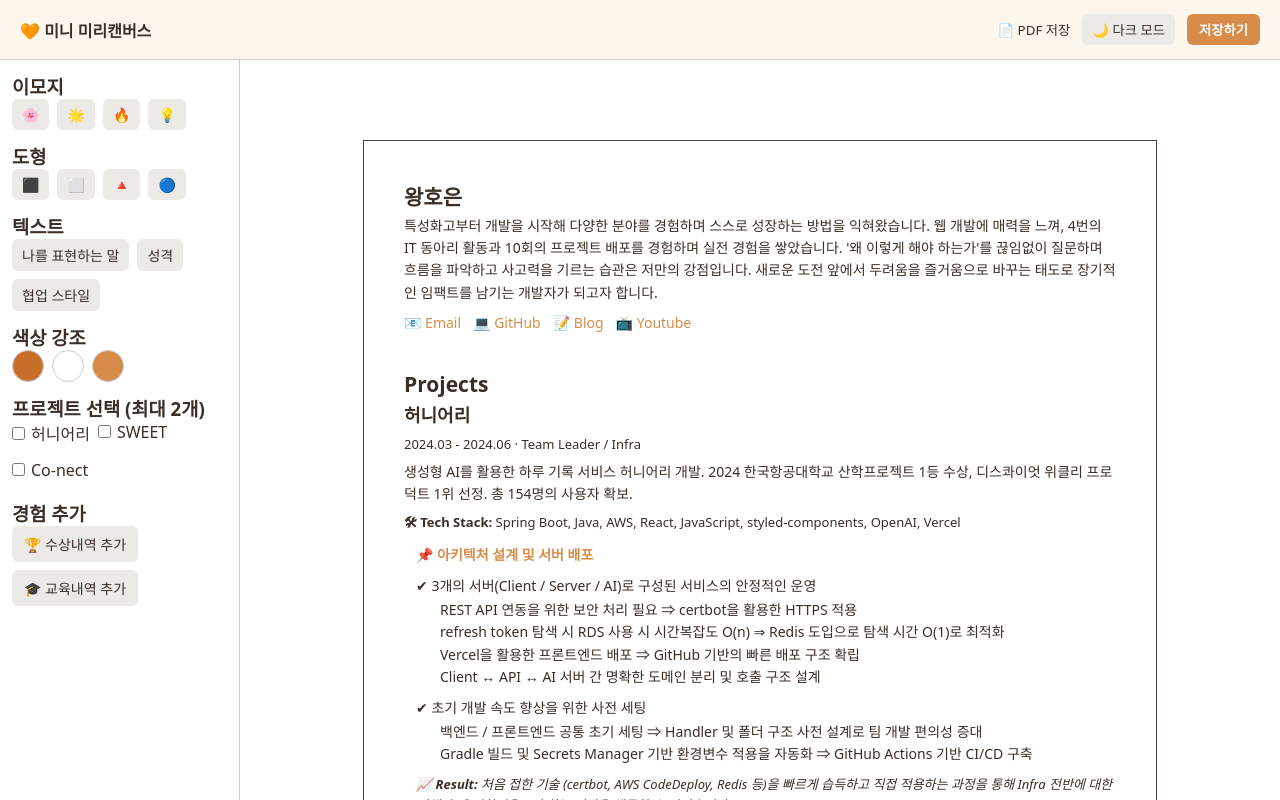
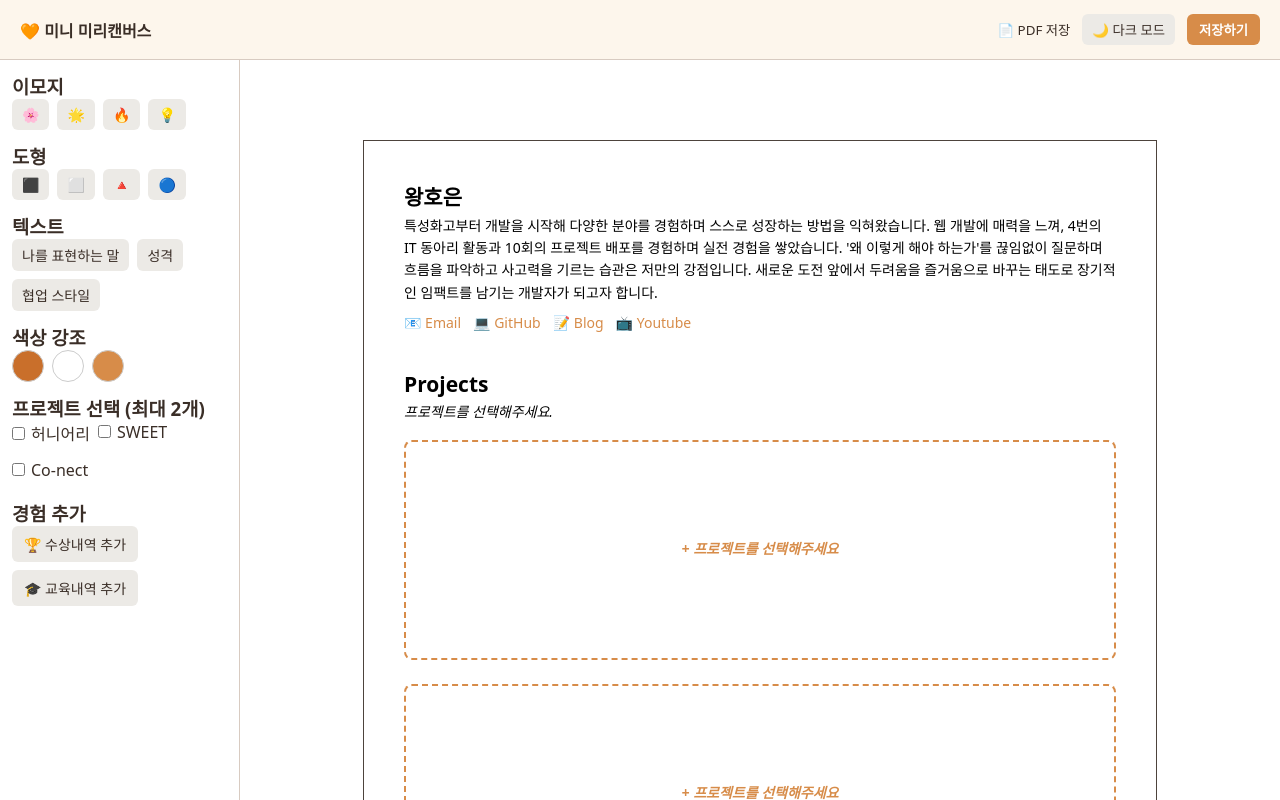
Before and after one commit to hoeun0723/my-miricanvas, a React (Vite) app: page /home in a window 1280 px wide. Built offline with nearby package versions, Linux system fonts and the light colour scheme.

Commit message:
design: 프로젝트 기존 없는 상태에서 선택할 수 있도록 placeholder 생성

```diff
--- a/src/components/ResumeRenderer/ResumeRenderer.module.css
+++ b/src/components/ResumeRenderer/ResumeRenderer.module.css
@@ -1,7 +1,7 @@
 .resume {
   font-family: 'Pretendard', sans-serif;
   font-size: 14px;
-  color: var(--color-text);
+  color: black;
   line-height: 1.6;
   width: 100%;
 }
@@ -134,3 +134,25 @@
 .experienceBlock li {
   margin-bottom: 4px;
 }
+
+.projectPlaceholder {
+  width: 100%;
+  min-height: 220px; /* 프로젝트 카드 높이와 비슷하게 조절 */
+  border: 2px dashed var(--color-primary);
+  border-radius: 8px;
+  display: flex;
+  justify-content: center;
+  align-items: center;
+  color: var(--color-primary);
+  font-style: italic;
+  font-weight: 600;
+  margin-bottom: 24px;
+  background-color: var(--color-background-secondary);
+  cursor: default;
+}
+
+.noProjectMsg {
+  margin-bottom: 16px;
+  color: var(--color-text-secondary);
+  font-style: italic;
+}
--- a/src/components/ResumeRenderer/ResumeRenderer.tsx
+++ b/src/components/ResumeRenderer/ResumeRenderer.tsx
@@ -1,8 +1,13 @@
 import { RESUME_DATA } from '../../constants/resumeData';
+import { useCanvasContext } from '../../context/CanvasContext/CanvasContext';
 import styles from './ResumeRenderer.module.css';
 
 const ResumeRenderer = () => {
-  const { name, summary, contact, projects, experiences } = RESUME_DATA;
+  const { name, summary, contact, experiences } = RESUME_DATA;
+  const { selectedProjects } = useCanvasContext();
+
+  const visibleProjects = selectedProjects.slice(0, 2);
+  const placeholdersCount = 2 - visibleProjects.length;
 
   return (
     <div className={styles.resume}>
@@ -19,7 +24,10 @@ const ResumeRenderer = () => {
 
       <section className={styles.projects}>
         <h2 className="color-anchor-text">Projects</h2>
-        {projects.map((project) => (
+        {visibleProjects.length === 0 && (
+          <p className={styles.noProjectMsg}>프로젝트를 선택해주세요.</p>
+        )}
+        {visibleProjects.map((project) => (
           <div key={project.name} className={styles.project}>
             <h3 className={styles.projectName}>{project.name}</h3>
             <p className={styles.projectMeta}>{project.date} · {project.role}</p>
@@ -45,6 +53,11 @@ const ResumeRenderer = () => {
                 <p className={styles.result}><strong>📈 Result:</strong> {learning.result}</p>
               </div>
             ))}
+          </div>
+        ))}
+        {Array.from({ length: placeholdersCount }).map((_, idx) => (
+          <div key={`placeholder-${idx}`} className={styles.projectPlaceholder}>
+            <p>+ 프로젝트를 선택해주세요</p>
           </div>
         ))}
       </section>
```
